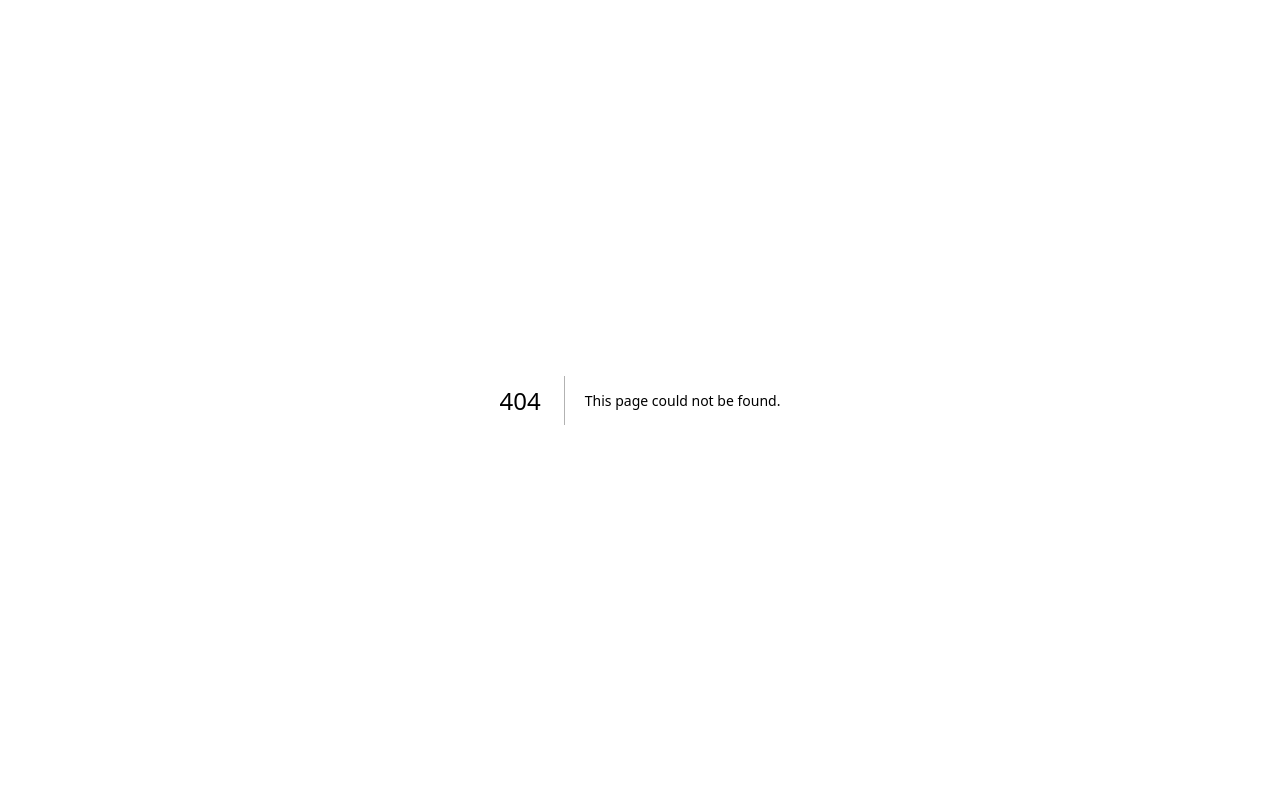
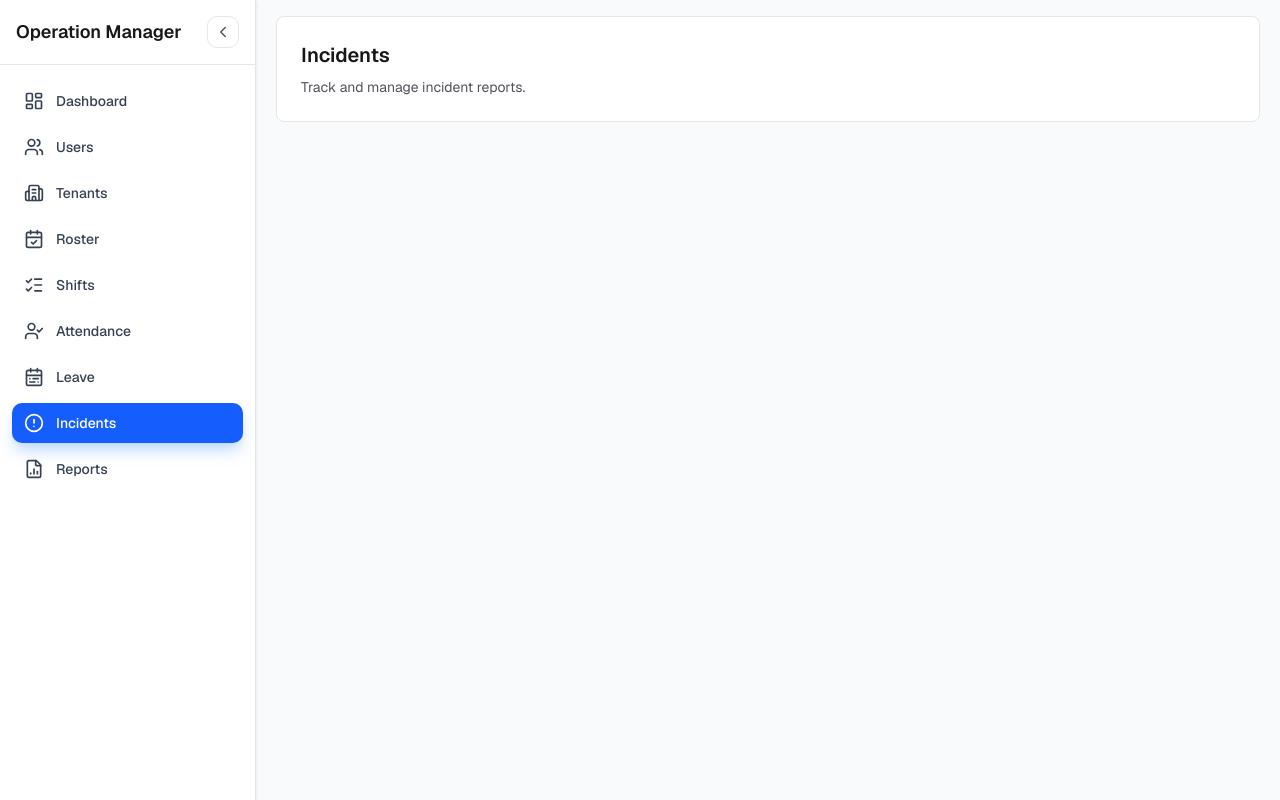
Before and after one commit to MdArefineAhamedJoy/oms, a Next.js app: page /om/incidents in a window 1280 px wide. Before the commit this address had no page. Built offline with nearby package versions, Linux system fonts and the light colour scheme.

Commit message:
add tenant page and incidents

```diff
--- a/src/app/(protected-route)/layout.tsx
+++ b/src/app/(protected-route)/layout.tsx
@@ -2,7 +2,6 @@
 "use client";
 import { useEffect, useMemo, useState } from "react";
 import { usePathname } from "next/navigation";
-import Nav from "@/components/Nav";
 
 const KEY = "oms-role";
 
--- /dev/null
+++ b/src/app/(protected-route)/om/incidents/page.tsx
@@ -0,0 +1,10 @@
+export default function Page() {
+  return (
+    <main>
+      <div className="rounded-md border bg-white p-6">
+        <h1 className="text-xl font-semibold">Incidents</h1>
+        <p className="mt-2 text-sm text-zinc-600">Track and manage incident reports.</p>
+      </div>
+    </main>
+  );
+}
--- a/src/app/(protected-route)/om/layout.tsx
+++ b/src/app/(protected-route)/om/layout.tsx
@@ -1,71 +1,13 @@
 "use client";
 import Sidebar from "@/components/common/Sidebar";
-import { cn } from "@/lib/utils";
-import { useEffect, useState } from "react";
 
 export default function OmLayout({ children }: { children: React.ReactNode }) {
-  const [open, setOpen] = useState(false);
-  const [collapsed, setCollapsed] = useState(false); // Sidebar collapse state
-
-  // In case Sidebar dispatches events, keep in sync
-  useEffect(() => {
-    const handler = (e: Event) => {
-      const detail = (e as CustomEvent<{ collapsed: boolean }>).detail;
-      if (typeof detail?.collapsed === "boolean") setCollapsed(!!detail.collapsed);
-    };
-    window.addEventListener("sidebar:toggle", handler as EventListener);
-    return () => window.removeEventListener("sidebar:toggle", handler as EventListener);
-  }, []);
-
   return (
-    <div className="flex">
-      {/* Desktop Sidebar */}
-      <div className="hidden md:block">
-        <Sidebar
-          role="om"
-          title="Operation Manager"
-          collapsed={collapsed}
-          onCollapse={setCollapsed}
-        />
-      </div>
-      <div
-        className={cn(
-          "min-h-screen overflow-x-hidden transition-all duration-300 ease-in-out flex-1"
-        )}
-      >
-        {/* Mobile Menu Button */}
-        <div className="md:hidden p-4">
-          <button
-            className="glass px-3 py-2 rounded-md text-sm"
-            onClick={() => setOpen(true)}
-          >
-            Menu
-          </button>
-        </div>
-
-        {/* Page Content with padding */}
-        <div className="p-6">
-          {children}
-        </div>
-      </div>
-
-      {/* Mobile Sidebar Overlay */}
-      {open && (
-        <div
-          className="fixed inset-0 z-50 md:hidden"
-          onClick={() => setOpen(false)}
-        >
-          <div className="absolute inset-0 bg-black/40" />
-          <div className="absolute left-0 top-0 h-full">
-            <Sidebar
-              role="om"
-              title="Operation Manager"
-              collapsed={false}
-              onCollapse={() => {}}
-            />
-          </div>
-        </div>
-      )}
+    <div className="flex h-screen bg-gray-50">
+      <Sidebar role="om" title="Operation Manager" />
+      <main className="flex-1 overflow-y-auto">
+        <div className="py-4 px-5">{children}</div>
+      </main>
     </div>
   );
 }
--- /dev/null
+++ b/src/app/(protected-route)/om/tenants/page.tsx
@@ -0,0 +1,10 @@
+export default function Page() {
+  return (
+    <main>
+      <div className="rounded-md border bg-white p-6">
+        <h1 className="text-xl font-semibold">Tenants</h1>
+        <p className="mt-2 text-sm text-zinc-600">Manage tenant profiles and sites.</p>
+      </div>
+    </main>
+  );
+}
--- a/src/app/(protected-route)/om/users/page.tsx
+++ b/src/app/(protected-route)/om/users/page.tsx
@@ -2,7 +2,7 @@ import { Badge } from "@/components/ui/badge";
 import { Avatar, AvatarFallback } from "@/components/ui/avatar";
 import { Button } from "@/components/ui/button";
 import { MoreVertical, Mail, Phone, MapPin, Clock } from "lucide-react";
-import DataTable, { Column } from "@/components/DataTable";
+import DataTable, { Column } from "@/components/common/DataTable";
 
 type Row = {
   id: string;
--- a/src/components/common/Sidebar.tsx
+++ b/src/components/common/Sidebar.tsx
@@ -22,6 +22,7 @@ import {
   ChevronLeft,
   ChevronRight,
   Building2,
+  AlertCircle,
 } from "lucide-react";
 
 // ==== All Items in Single Structure ====
@@ -37,10 +38,12 @@ const ALL_ITEMS = [
   // ───────── OM ─────────
   { label: "Dashboard", href: "/om", icon: LayoutDashboard, roles: ["om"] },
   { label: "Users", href: "/om/users", icon: Users, roles: ["om"] },
+    { label: "Tenants", href: "/om/tenants", icon: Building2, roles: ["om"] },
   { label: "Roster", href: "/om/roster", icon: CalendarCheck, roles: ["om"] },
   { label: "Shifts", href: "/om/shifts", icon: ListChecks, roles: ["om"] },
   { label: "Attendance", href: "/om/attendance", icon: UserCheck, roles: ["om"] },
   { label: "Leave", href: "/om/leave", icon: CalendarRange, roles: ["om"] },
+  { label: "Incidents", href: "/om/incidents", icon: AlertCircle, roles: ["om"] },
   { label: "Reports", href: "/om/reports", icon: FileChartColumn, roles: ["om"] },
 
   // ───────── Employee/Officer ─────────
```
Also changed, not shown: src/components/common/DataTable.tsx (renamed from src/components/DataTable.tsx).
